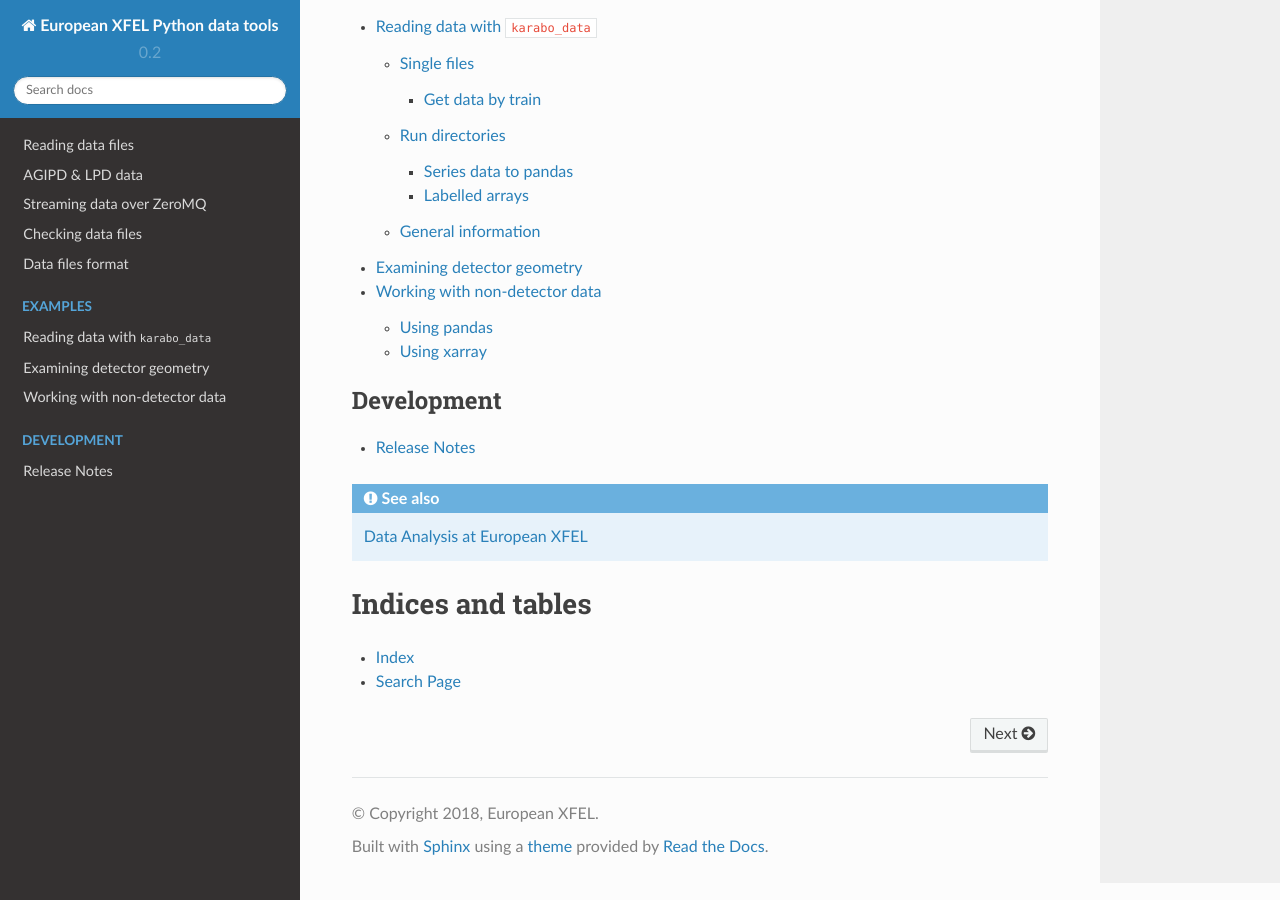
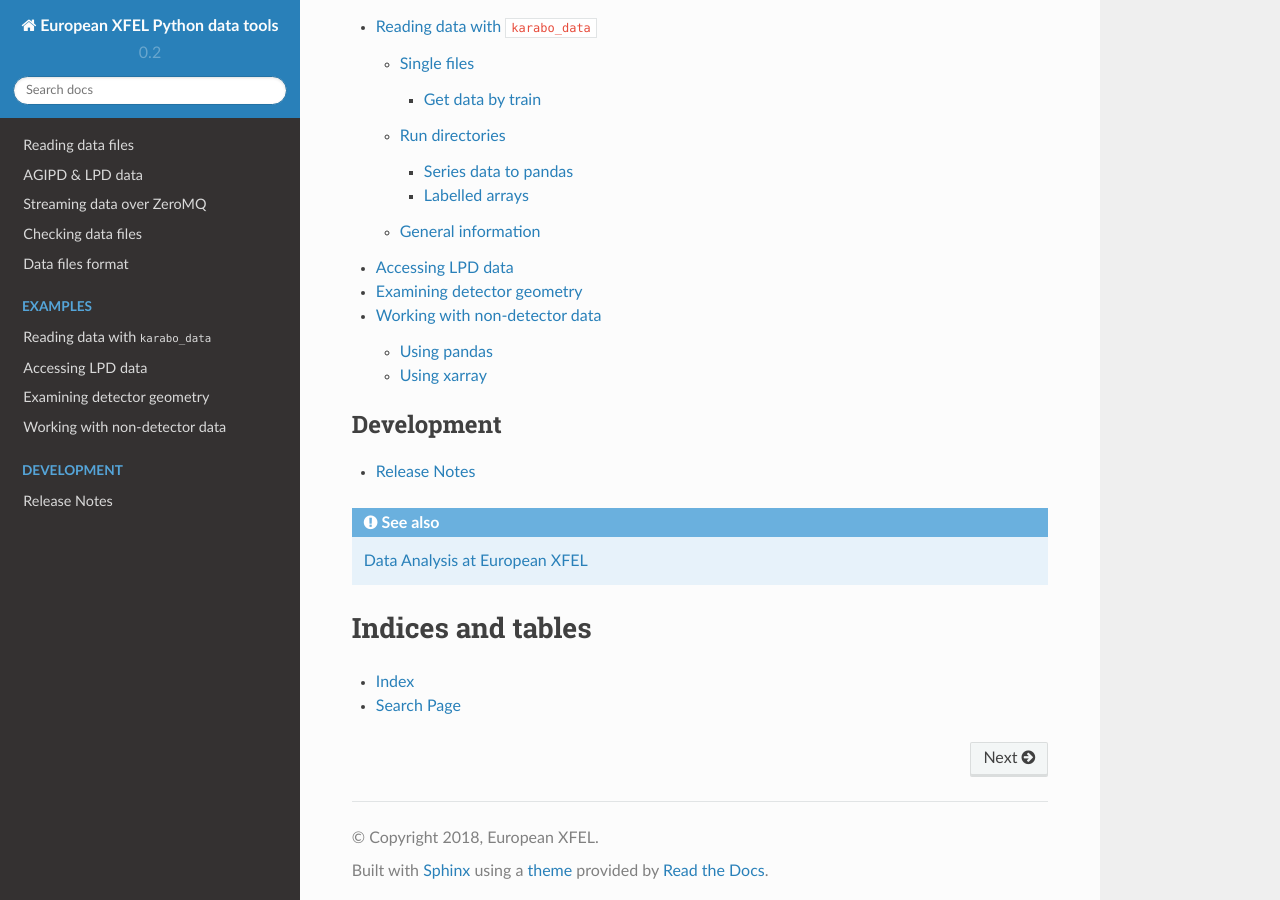
Before and after one commit to European-XFEL/karabo_data, a Sphinx documentation site: the page built from docs/index.rst, in a window 1280 px wide and 900 px high, scrolled down 692 px. Built offline with Sphinx 7.4.7 and the Read the Docs theme 2.0.0, drawn with Linux system fonts in a browser that asks for light colours; pages that are not in the unit, such as notebooks, are missing from menus.

Commit message:
Add example of accessing LPD data

```diff
--- a/docs/agipd_lpd_data.rst
+++ b/docs/agipd_lpd_data.rst
@@ -17,6 +17,10 @@ pulling together the separate modules into a single array.
 
    .. automethod:: trains
 
+.. seealso::
+
+   :doc:`lpd_data`: An example using the class above.
+
 If you get data for a train from the main :class:`DataCollection` interface,
 there is also another way to combine detector modules from AGIPD or LPD:
 
--- a/docs/index.rst
+++ b/docs/index.rst
@@ -29,6 +29,7 @@ Contents:
    :caption: Examples
 
    Demo
+   lpd_data
    apply_geometry
    examine_geometry
    agipd_geometry
```
Also changed, not shown: docs/lpd_data.ipynb (added).
